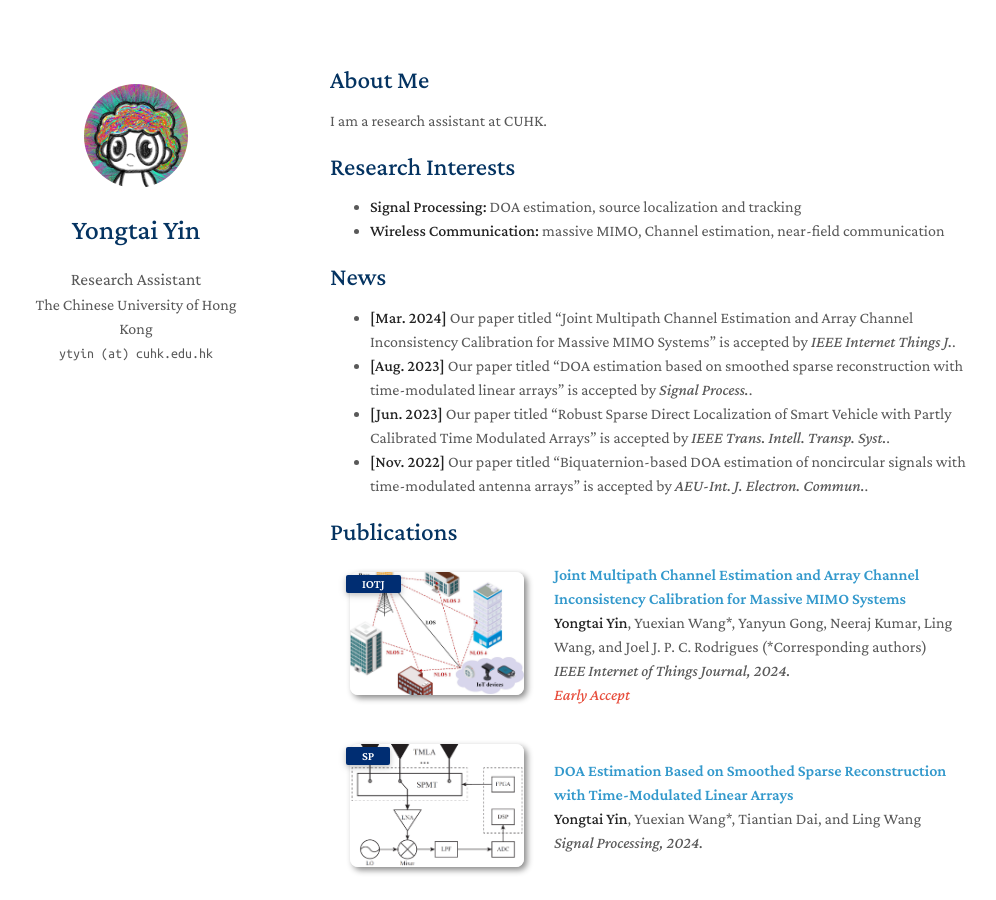
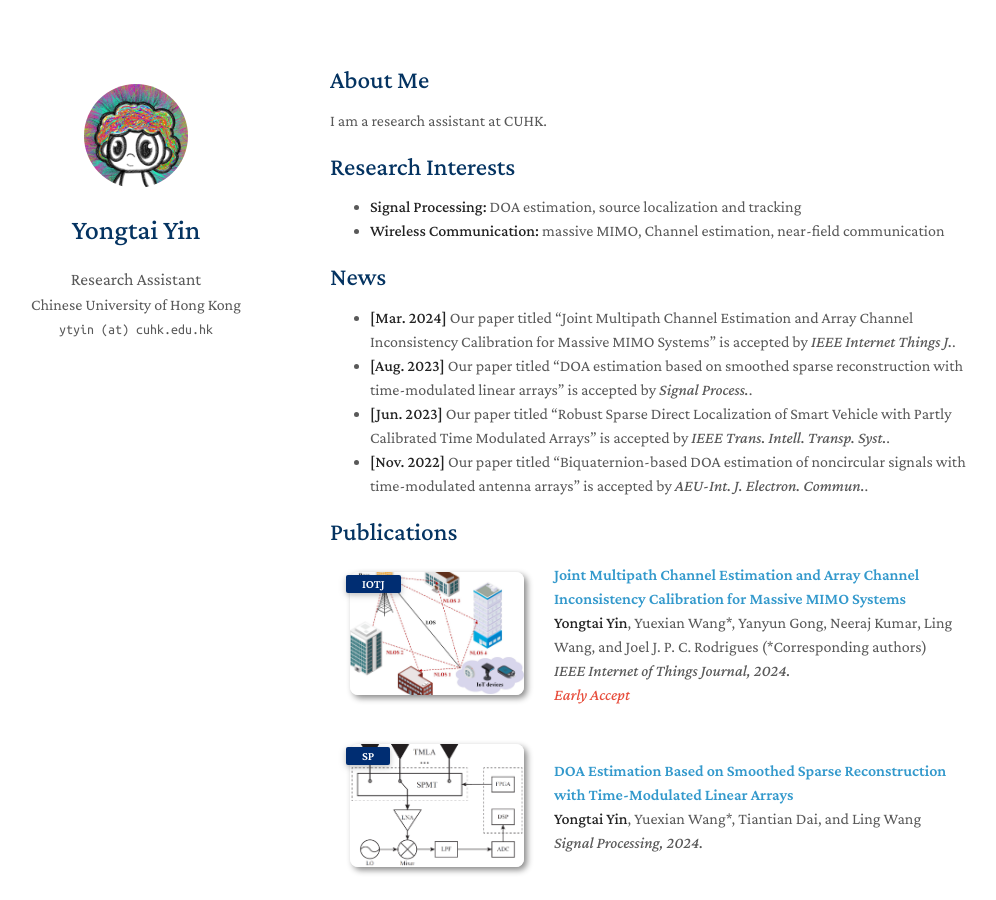
Before and after one commit to yongtai-yin/yongtai-yin.github.io, a Jekyll site: the page built from index.md, in a window 1280 px wide and 900 px high. Shown: the whole window, without its empty margins (140-1136 px from the left). Built offline with Jekyll 4.4.1, drawn with Linux system fonts in a browser that asks for light colours; nearby versions of some CDN libraries; a style sheet for code colours, icons or effects is not loaded; our own code applies the rules of GitHub Pages for plain Markdown files.

Commit message:
Update _config.yml

```diff
--- a/_config.yml
+++ b/_config.yml
@@ -1,7 +1,7 @@
 # Basic Information
 title: Yongtai Yin
 position: Research Assistant
-affiliation: The Chinese University of Hong Kong
+affiliation: Chinese University of Hong Kong
 email: ytyin (at) cuhk.edu.hk
 
 # Search Engine Optimization (SEO)
```
